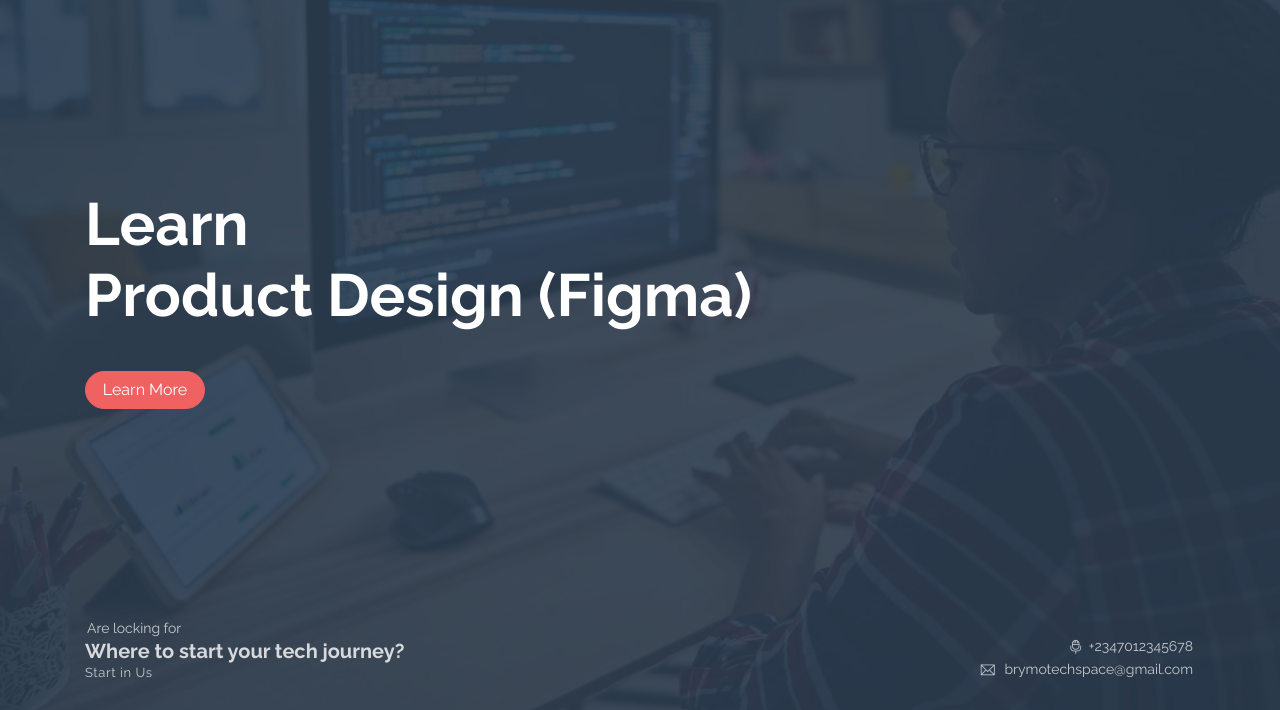
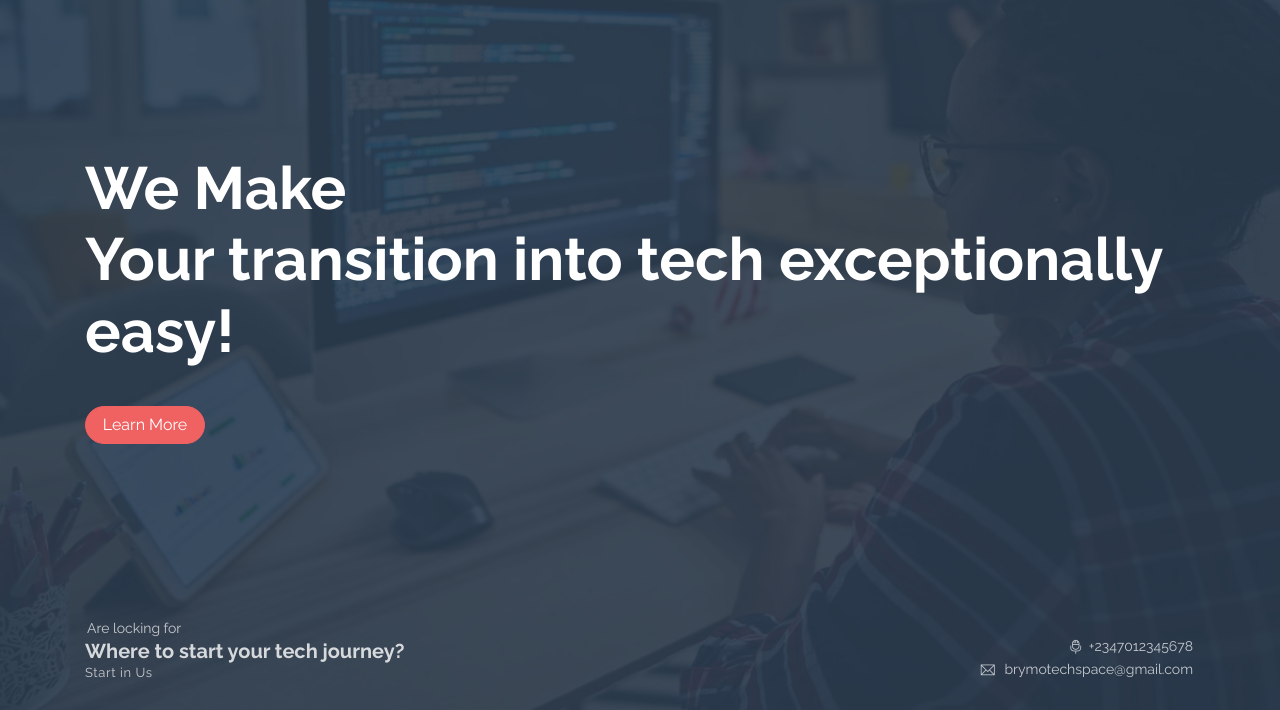
Before and after one commit to Oxygene1/brymotechspace, a website: page public_html/index.html in a window 1280 px wide. Shown: the part 90-800 px from the top of the page. Drawn offline with nearby package versions, Linux system fonts and the light colour scheme.

Commit message:
carousel commented out

```diff
--- a/public_html/index.html
+++ b/public_html/index.html
@@ -115,7 +115,7 @@
                 <button class="btn btn-primary btn-rounded">Learn More</button>
               </div>
             </div>
-            <div class="carousel-item">
+            <!-- <div class="carousel-item">
               <div class="carousel-caption d-none d-md-block">
                 <h1 class="carousel-title">
                   Learn <br />
@@ -150,7 +150,7 @@
                 </h1>
                 <button class="btn btn-primary btn-rounded">Learn More</button>
               </div>
-            </div>
+            </div> -->
           </div>
         </div>
       </div>
```
